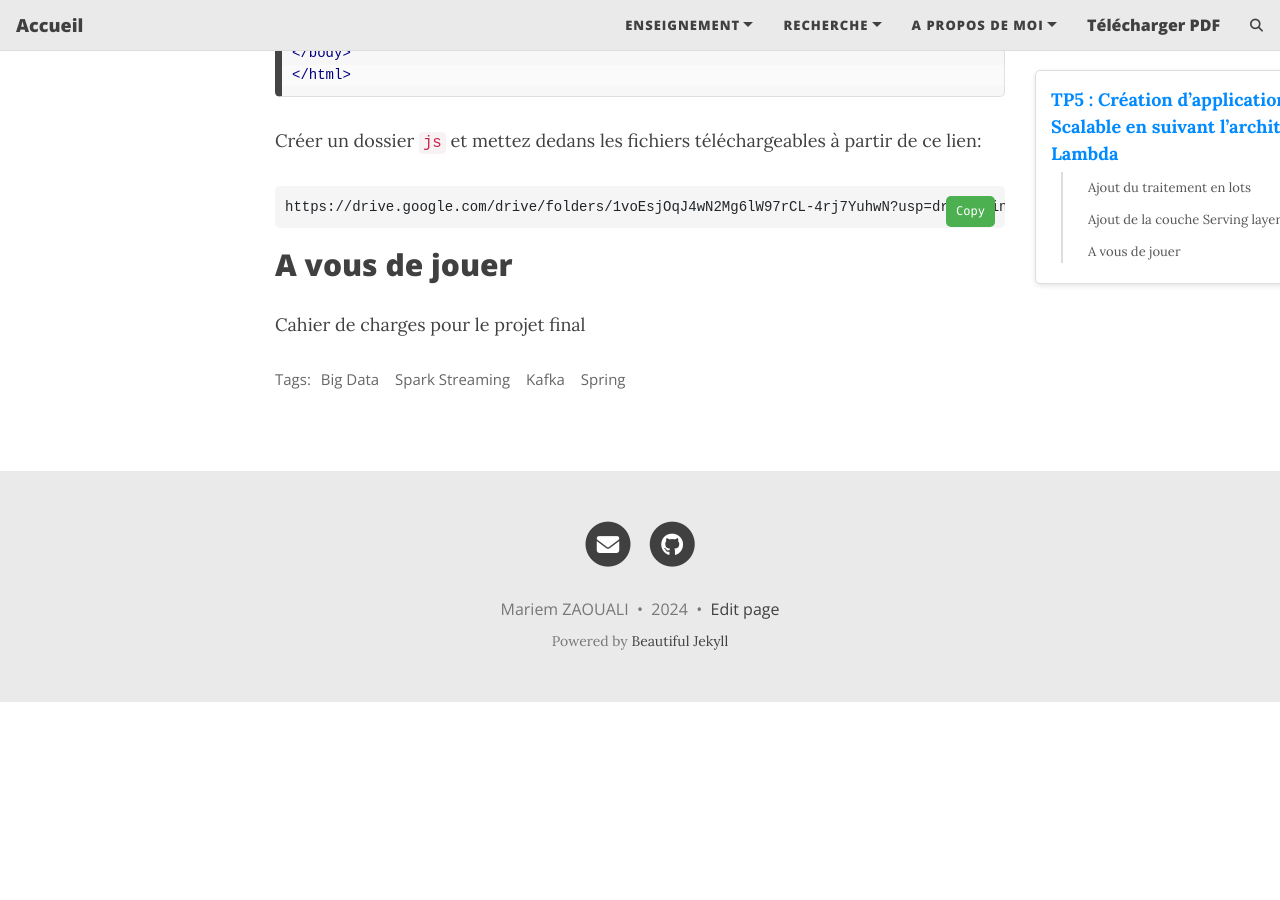
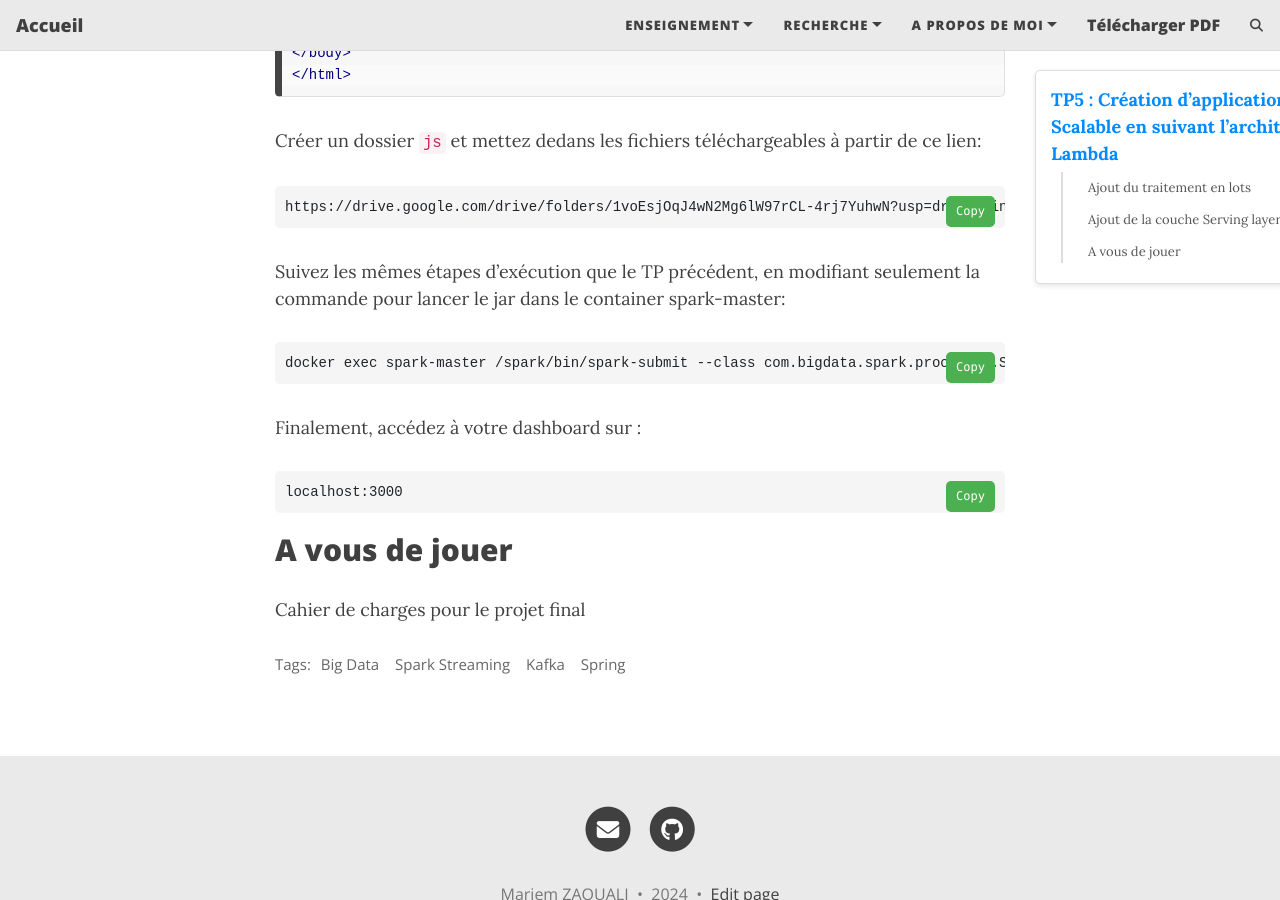
Before and after one commit to MariemZaouali/mariemzaouali.github.io, a Jekyll site: the page built from _posts/2024-12-01-bigDataTp5.md, in a window 1280 px wide and 900 px high, scrolled down 20721 px. Built offline with Jekyll 4.4.1, drawn with Linux system fonts in a browser that asks for light colours; comment, search, counter and statistics services are not loaded; before the commit the page ends 21423 px from its top, so only the background shows below that.

Commit message:
Update 2024-12-01-bigDataTp5.md

````diff
--- a/_posts/2024-12-01-bigDataTp5.md
+++ b/_posts/2024-12-01-bigDataTp5.md
@@ -899,5 +899,13 @@ p {
  ```link
 https://drive.google.com/drive/folders/1voEsjOqJ4wN2Mg6lW97rCL-4rj7YuhwN?usp=drive_link
 ```
+Suivez les mêmes étapes d'exécution que le TP précédent, en modifiant seulement la commande pour lancer le jar dans le container spark-master:
+```cmd
+docker exec spark-master /spark/bin/spark-submit --class com.bigdata.spark.processor.StreamProcessor --master spark://localhost:7077 /opt/spark-data/bigdata-spark-processor-1.0.0.jar
+```
+Finalement, accédez à votre dashboard sur :
+```url
+localhost:3000
+```
 ## A vous de jouer
 Cahier de charges pour le projet final
````
